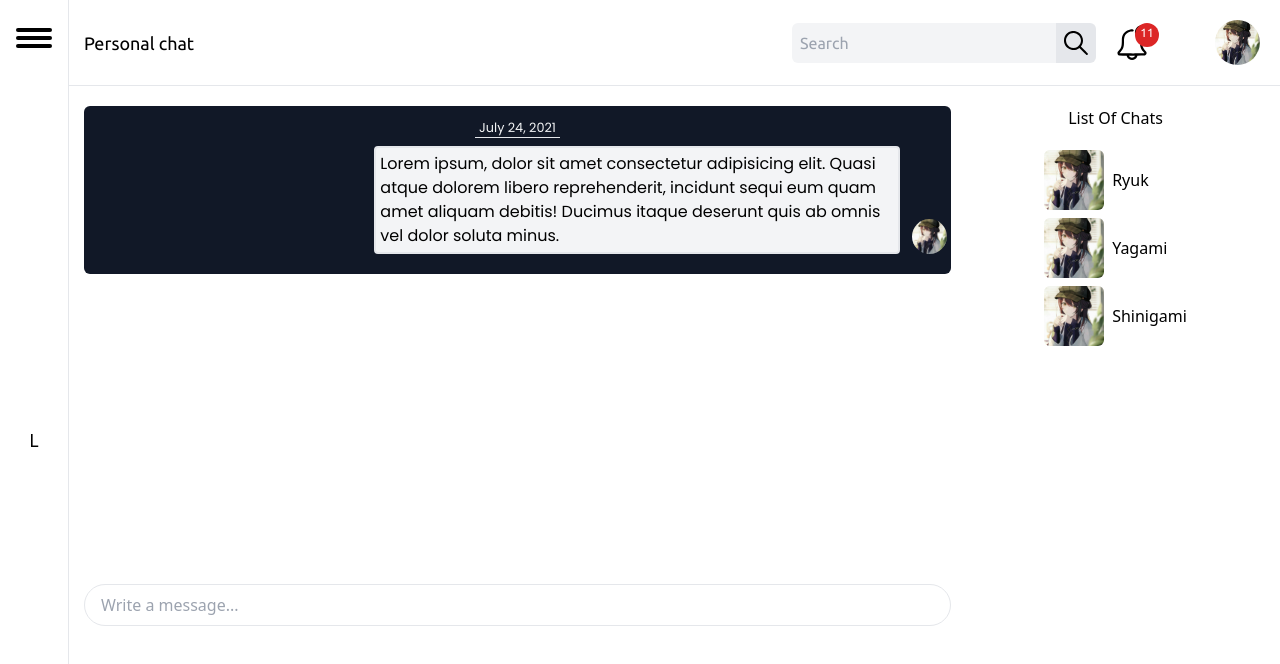
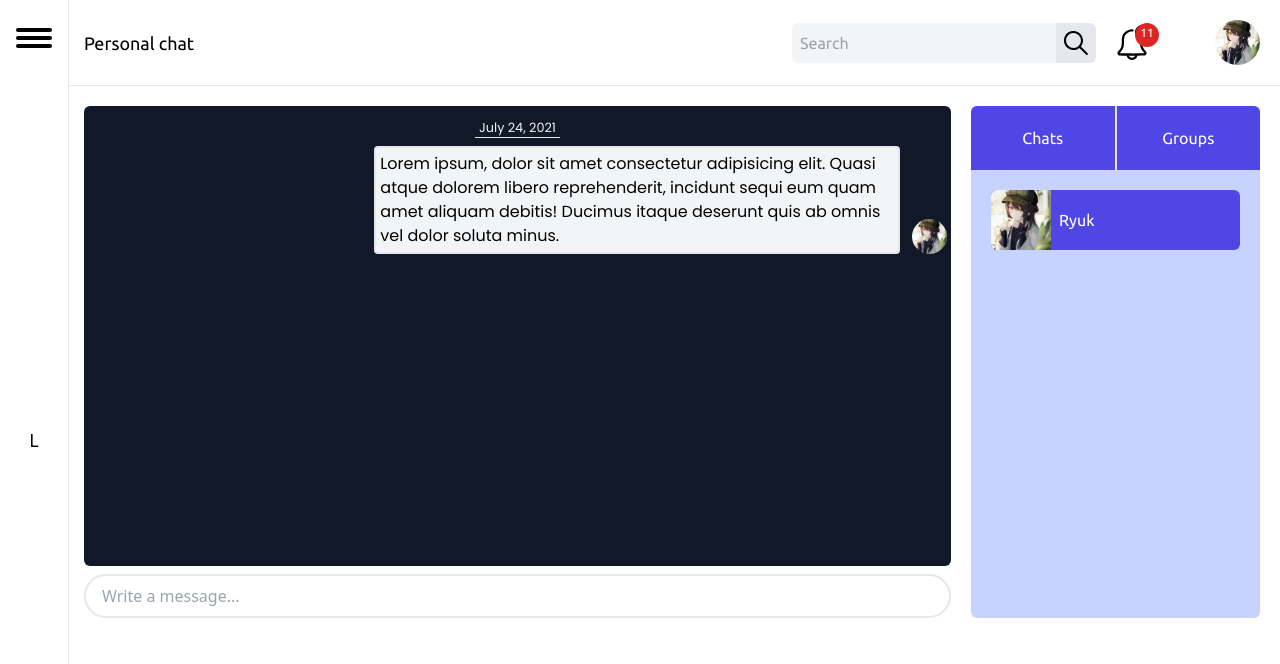
Before and after one commit to Gani-laboratory/socket-client, a React (Create React App) app: page /chat in a window 1280 px wide. Both pictures are taken after typing "Sample", "Sample123" into the empty fields and a click on the button "Submit". Shown: the top 664 px of the page. Built offline with nearby package versions, Linux system fonts and the light colour scheme; no server answers.

Commit message:
edit layout in chat component

```diff
--- a/src/Components/Chat.tsx
+++ b/src/Components/Chat.tsx
@@ -1,7 +1,5 @@
 import { KeyboardEventHandler } from "react"
-import User1 from "../Assets/profile.jpg"
-import User2 from "../Assets/profile.jpg"
-import User3 from "../Assets/profile.jpg"
+import User from "../Assets/profile.jpg"
 
 export default function Chat() {
   const sendMsg: KeyboardEventHandler<HTMLInputElement> = (ev) => {
@@ -12,8 +10,8 @@ export default function Chat() {
 
   return (
     <div className="flex gap-5 p-5 ml-16 items-start">
-      <div className="flex flex-col justify-between w-3/4 gap-2 min-h-100">
-        <div className="flex flex-col font-poppins bg-gray-900 rounded-md p-1 overflow-auto">
+      <div className="flex flex-col justify-between w-3/4 gap-2 h-100">
+        <div className="flex flex-col font-poppins bg-gray-900 h-full rounded-md p-1 overflow-auto">
           <div className="flex flex-col justify-center items-center self-center my-2">
             <small className="text-gray-100 px-1">{new Date().toLocaleDateString("en", { month: "long", year: "numeric", day: "numeric" })}</small>
             <hr className="w-full" />
@@ -24,26 +22,21 @@ export default function Chat() {
             <p className="bg-gray-100 border-2 p-1 rounded">
               Lorem ipsum, dolor sit amet consectetur adipisicing elit. Quasi atque dolorem libero reprehenderit, incidunt sequi eum quam amet aliquam debitis! Ducimus itaque deserunt quis ab omnis vel dolor soluta minus.
             </p>
-            <img className="rounded-full" src={User2} alt="Yagami" width={35} height={35} />
+            <img className="rounded-full" src={User} alt="Yagami" width={35} height={35} />
           </div>
           {/* ))} */}
         </div>
-        <input className="w-full rounded-full border p-2 px-4 focus:outline-none" type="text" placeholder="Write a message..." onKeyUp={sendMsg} />
+        <input className="w-full rounded-full border-2 p-2 px-4 focus:outline-none" type="text" placeholder="Write a message..." onKeyUp={sendMsg} />
       </div>
-      <div className="flex flex-col gap-5 w-1/4 items-center">
-        <h3>List Of Chats</h3>
-        <div className="flex flex-col gap-2">
-          <div className="flex gap-2 items-center">
-            <img className="rounded-md" src={User1} alt="Ryuk" width={60} height={60} />
+      <div className="flex flex-col w-1/4 font-ubuntu bg-indigo-200 rounded-md h-100">
+        <div className="flex justify-between w-full text-white bg-indigo-600 text-center cursor-pointer rounded-t-md">
+          <h3 className="p-5 w-full border-r">Chats</h3>
+          <h3 className="p-5 w-full border-l">Groups</h3>
+        </div>
+        <div className="flex flex-col gap-3 overflow-auto md:p-5 p-1">
+          <div className="flex gap-2 items-center bg-indigo-600 text-white rounded-md hover:bg-indigo-700 cursor-pointer">
+            <img className="rounded-l-md" src={User} alt="Ryuk" width={60} height={60} />
             <h4>Ryuk</h4>
-          </div>
-          <div className="flex gap-2 items-center">
-            <img className="rounded-md" src={User2} alt="Yagami" width={60} height={60} />
-            <h4>Yagami</h4>
-          </div>
-          <div className="flex gap-2 items-center">
-            <img className="rounded-md" src={User3} alt="Shinigami" width={60} height={60} />
-            <h4>Shinigami</h4>
           </div>
         </div>
       </div>
--- a/src/Contexts/Socket.provider.tsx
+++ b/src/Contexts/Socket.provider.tsx
@@ -6,10 +6,10 @@ const socketContext = createContext({})
 
 export default function SocketProvider({ children }: { children: React.ReactNode }) {
   const [socket, setSocket] = useState<Socket<DefaultEventsMap, DefaultEventsMap>>()
-  useEffect(() => {
-    const newSocket = io("http://localhost:8080/chat")
-    setSocket(newSocket)
-  }, [])
+  // useEffect(() => {
+  //   const newSocket = io("http://localhost:8080/chat")
+  //   setSocket(newSocket)
+  // }, [])
 
   return <socketContext.Provider value={socket as Socket}>{children}</socketContext.Provider>
 }
--- a/tailwind.config.js
+++ b/tailwind.config.js
@@ -2,13 +2,14 @@ module.exports = {
   purge: ["./src/**/*.tsx", "./public/index.html"],
   darkMode: false, // or 'media' or 'class'
   theme: {
-    extend: {},
-    fontFamily: {
-      ubuntu: ["Ubuntu", "sans-serif"],
-      poppins: ["Poppins", "sans-serif"],
-    },
-    minHeight: {
-      100: "32.5rem",
+    extend: {
+      fontFamily: {
+        ubuntu: ["Ubuntu", "sans-serif"],
+        poppins: ["Poppins", "sans-serif"],
+      },
+      spacing: {
+        100: "32rem",
+      },
     },
   },
   variants: {
```
